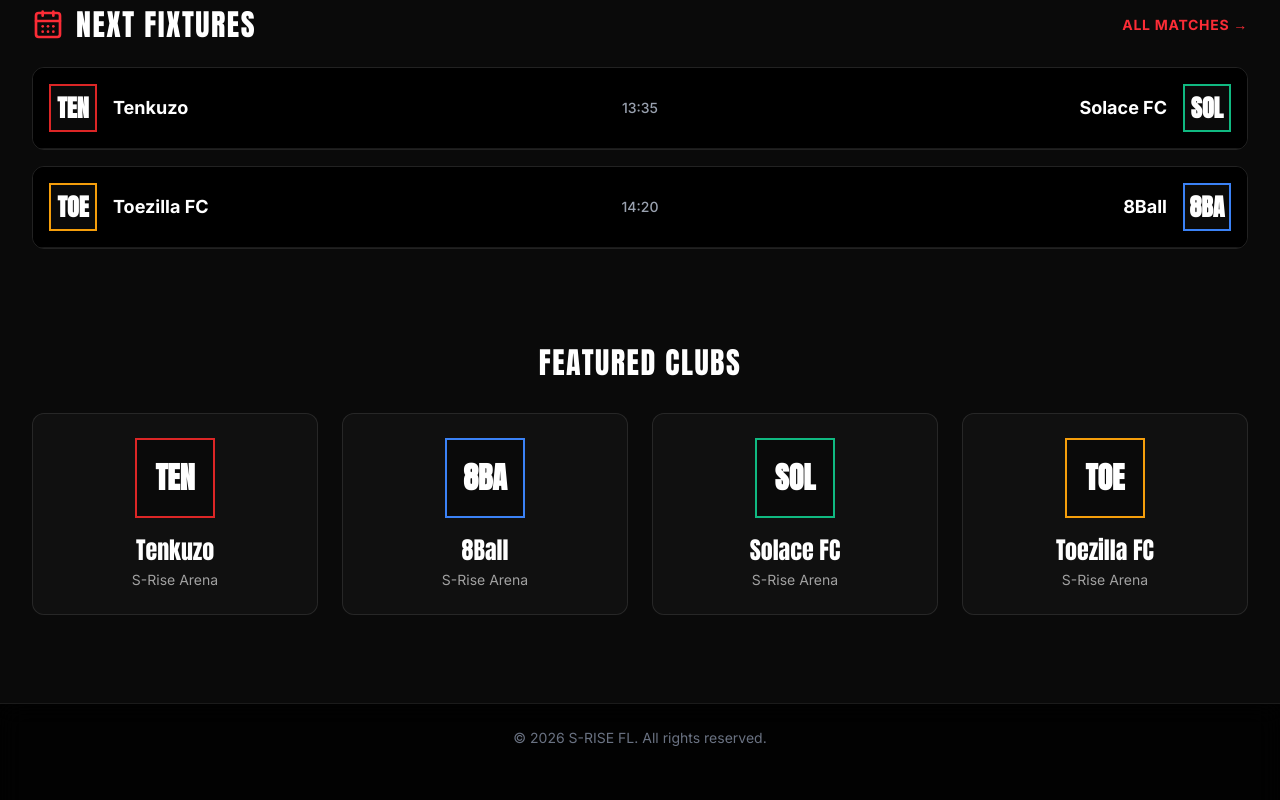
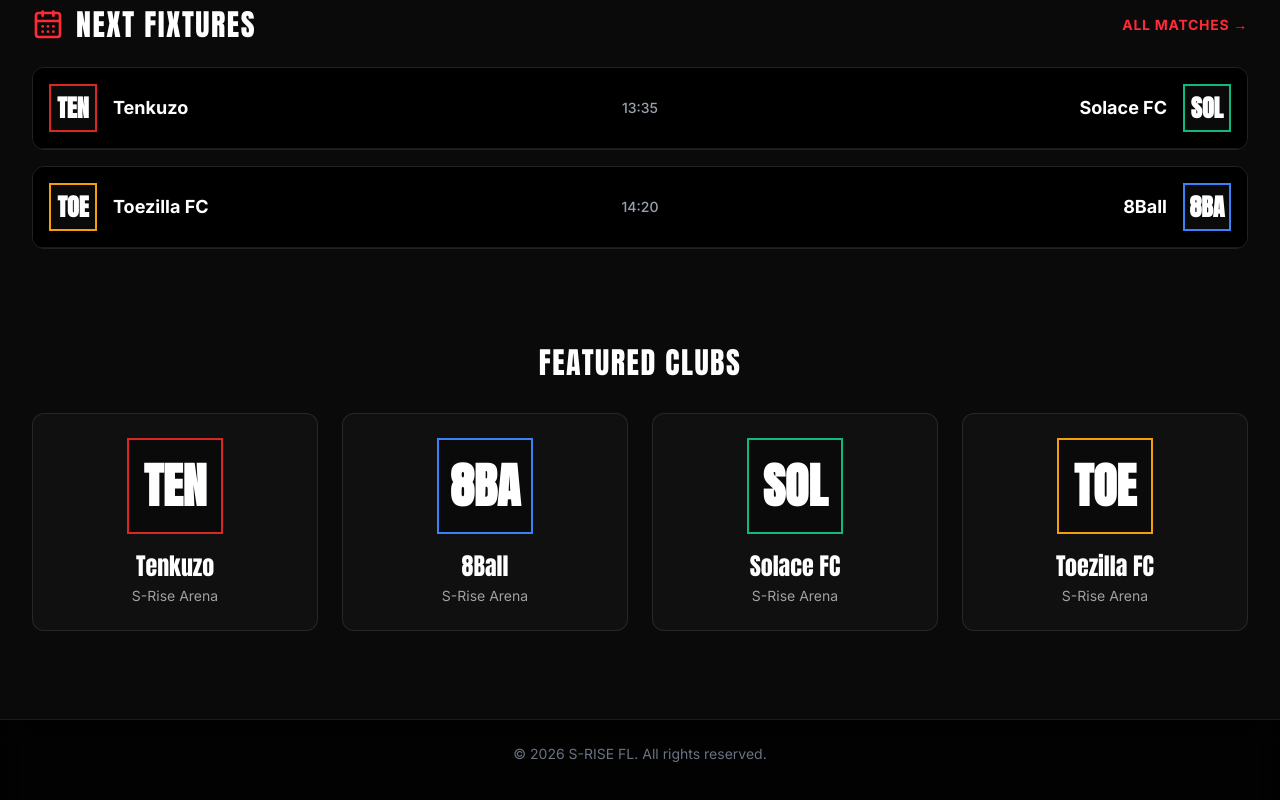
Before and after one commit to shezan2/s-rise-fl, a Next.js app: page / in a window 1280 px wide. Shown: the part 857-1657 px from the top of the page. Built offline with nearby package versions, Linux system fonts and the light colour scheme.

Commit message:
Unify team logo responsive sizes

```diff
--- a/src/app/page.tsx
+++ b/src/app/page.tsx
@@ -121,7 +121,7 @@ export default function Home() {
               >
                 <Link href="/teams" className="block h-full group relative overflow-hidden bg-neutral-900/50 backdrop-blur-sm border-[0.5px] border-white/10 p-6 rounded-xl transition-all hover:border-white/30 hover:-translate-y-1">
                   <div className="relative z-10 flex flex-col items-center text-center">
-                    <TeamBadge initials={team.badgeInitials} accentColor={team.accentColor} className="w-20 h-20 text-3xl mb-4" />
+                    <TeamBadge initials={team.badgeInitials} accentColor={team.accentColor} size="lg" className="mb-4" />
                     <h3 className="font-anton text-2xl mb-1">{team.name}</h3>
                     <p className="text-sm text-neutral-400">{team.stadiumName}</p>
                   </div>
--- a/src/components/TeamBadge.tsx
+++ b/src/components/TeamBadge.tsx
@@ -16,7 +16,7 @@ export default function TeamBadge({ initials, accentColor, className, size = 'md
   const sizeClasses = {
     sm: 'w-8 h-8 text-sm',
     md: 'w-12 h-12 text-2xl',
-    lg: 'w-24 h-24 text-5xl',
+    lg: 'w-20 h-20 text-3xl md:w-24 md:h-24 md:text-5xl',
   }[size] || 'w-12 h-12 text-2xl';
 
   return (
```
